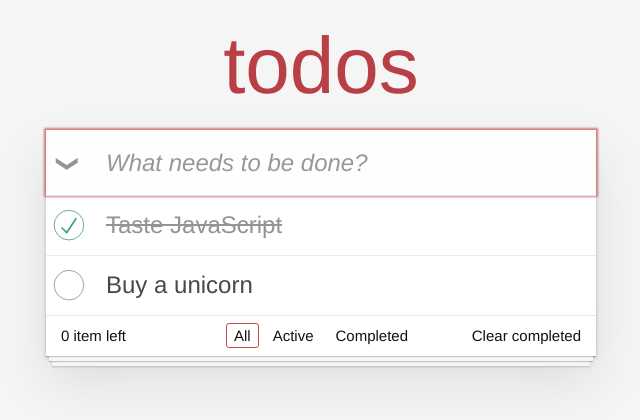
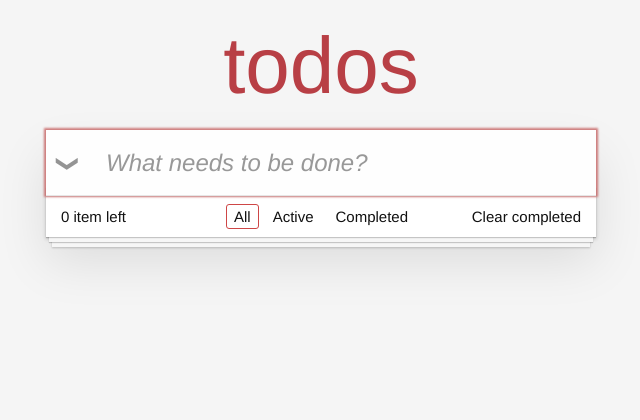
Before and after one commit to ryan10328/todo-mvc-vite-vue3-template, a Vue app: page / in a window 1280 px wide. Shown: the top 420 px of the page, without its empty margins (319-959 px from the left). Built offline with nearby package versions, Linux system fonts and the light colour scheme.

Commit message:
finished add task, remove task function

```diff
--- a/src/App.vue
+++ b/src/App.vue
@@ -8,21 +8,13 @@
       <ul class="todo-list">
         <!-- These are here just to show the structure of the list items -->
         <!-- List items should get the class `editing` when editing and `completed` when marked as completed -->
-        <li class="completed">
+        <li :class="{ completed: item.done }" v-for="(item, index) in tasks" v-bind:key="index">
           <div class="view">
-            <input class="toggle" type="checkbox" checked />
-            <label>Taste JavaScript</label>
-            <button class="destroy"></button>
+            <input class="toggle" type="checkbox" v-model="item.done" />
+            <label>{{item?.text}}</label>
+            <button class="destroy" @click="removeTask(index)"></button>
           </div>
           <input class="edit" value="Create a TodoMVC template" />
-        </li>
-        <li>
-          <div class="view">
-            <input class="toggle" type="checkbox" />
-            <label>Buy a unicorn</label>
-            <button class="destroy"></button>
-          </div>
-          <input class="edit" value="Rule the web" />
         </li>
       </ul>
     </section>
@@ -35,19 +27,33 @@
 <script>
 import AppHeader from "./components/AppHeader.vue";
 import AppFooter from "./components/AppFooter.vue";
-import { computed } from "vue";
+import { reactive, toRefs } from "vue";
 export default {
   components: {
     AppHeader,
     AppFooter,
   },
   setup() {
-    let onTaskCreate = (evt) => {
-      console.log(evt);
+    const obj = reactive({
+      tasks: [],
+    });
+
+    const onTaskCreate = (evt) => {
+      obj.tasks.push({
+        done: false,
+        text: evt,
+        id: Date.now(),
+      });
+    };
+
+    const removeTask = (index) => {
+      obj.tasks.splice(index, 1);
     };
 
     return {
       onTaskCreate,
+      removeTask,
+      ...toRefs(obj),
     };
   },
 };
```
